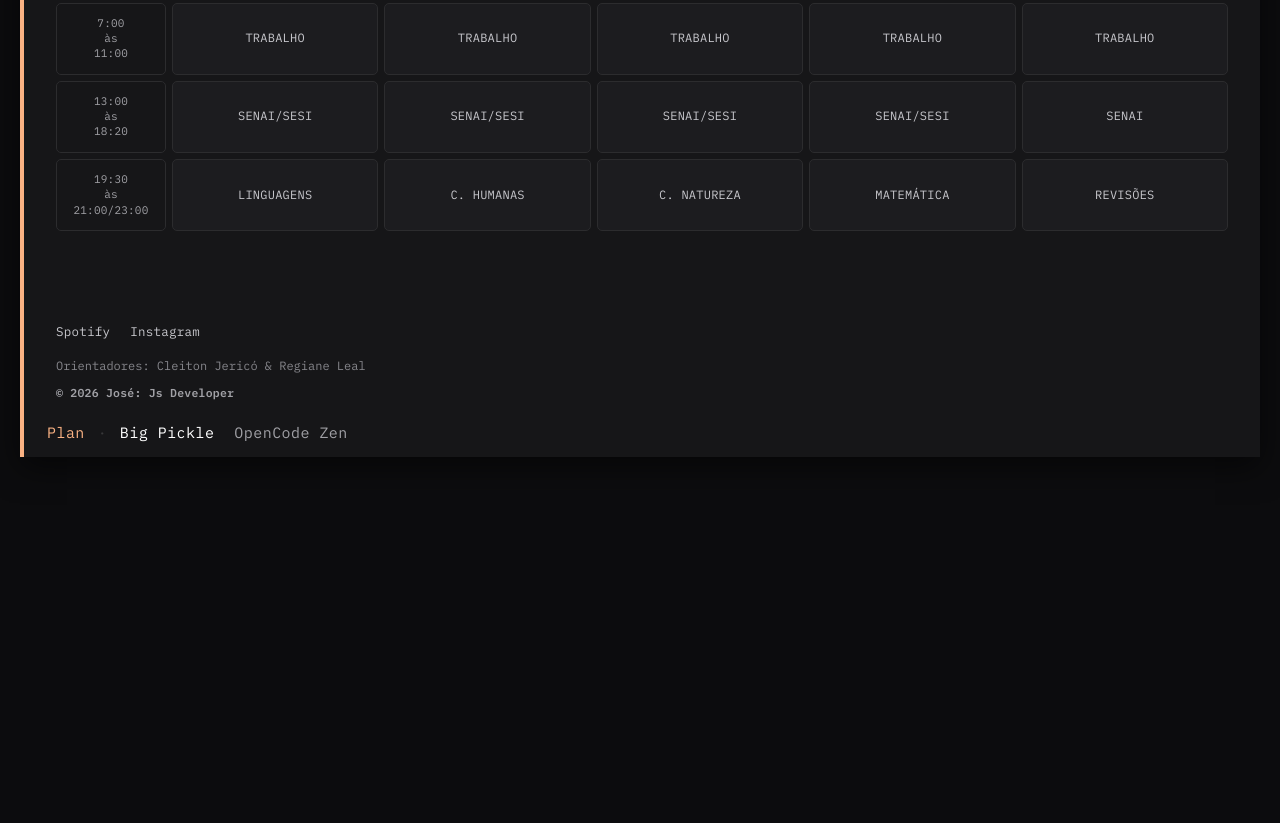
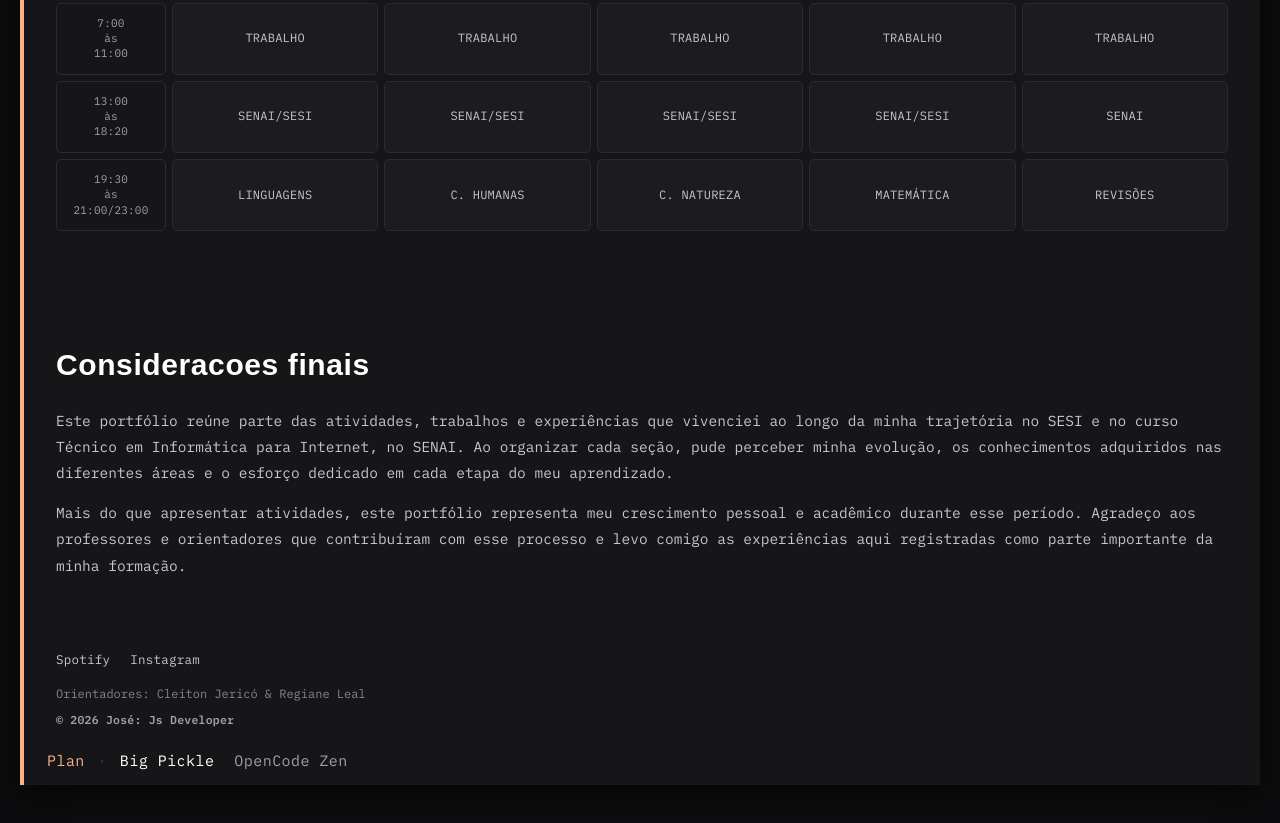
Before and after one commit to Jose-9090/PORT.JS, a website: page indexx.html in a window 1280 px wide. Shown: the part 1979-2802 px from the top of the page. Before the commit the page ends 2484 px from the top, so only its background shows below. Drawn offline with Linux system fonts and the light colour scheme; a web font is replaced by a local one.

```diff
--- a/indexx.html
+++ b/indexx.html
@@ -222,6 +222,15 @@
             <div class="card">REVISÕES</div>
         </div>
     </section>
+    <section>
+        <div class="card-sob">
+            <div id="consideracoes-finais" class="main-text">
+                <h1>Consideracoes finais</h1>
+                <p>Este portfólio reúne parte das atividades, trabalhos e experiências que vivenciei ao longo da minha trajetória no SESI e no curso Técnico em Informática para Internet, no SENAI. Ao organizar cada seção, pude perceber minha evolução, os conhecimentos adquiridos nas diferentes áreas e o esforço dedicado em cada etapa do meu aprendizado.</p>
+                <p>Mais do que apresentar atividades, este portfólio representa meu crescimento pessoal e acadêmico durante esse período. Agradeço aos professores e orientadores que contribuíram com esse processo e levo comigo as experiências aqui registradas como parte importante da minha formação.</p>
+            </div>
+        </div>
+    </section>
     <footer class="fot">
         <div class="redes">
             <a href="https://open.spotify.com/playlist/7kSGsnxmz11aexjhssRkjz" target="_blank">Spotify</a>
```
